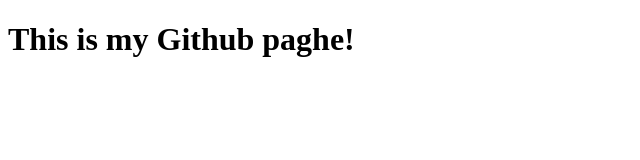
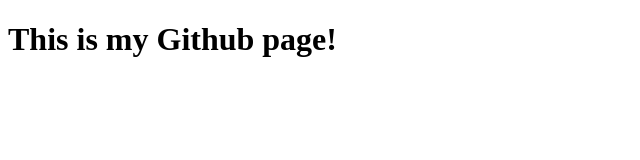
Before and after one commit to ivansmalinsky/ivansmalinsky.github.io, a plain HTML site: page index.html in a window 1280 px wide. Shown: the full height of the page, 0-640 px from the left. Drawn offline with Linux system fonts and the light colour scheme.

Commit message:
Update index.html

```diff
--- a/index.html
+++ b/index.html
@@ -6,6 +6,6 @@
         </title>
     </head>
     <body>
-        <h1>This is my Github paghe!</h1>
+        <h1>This is my Github page!</h1>
     </body>
 </html>
```
